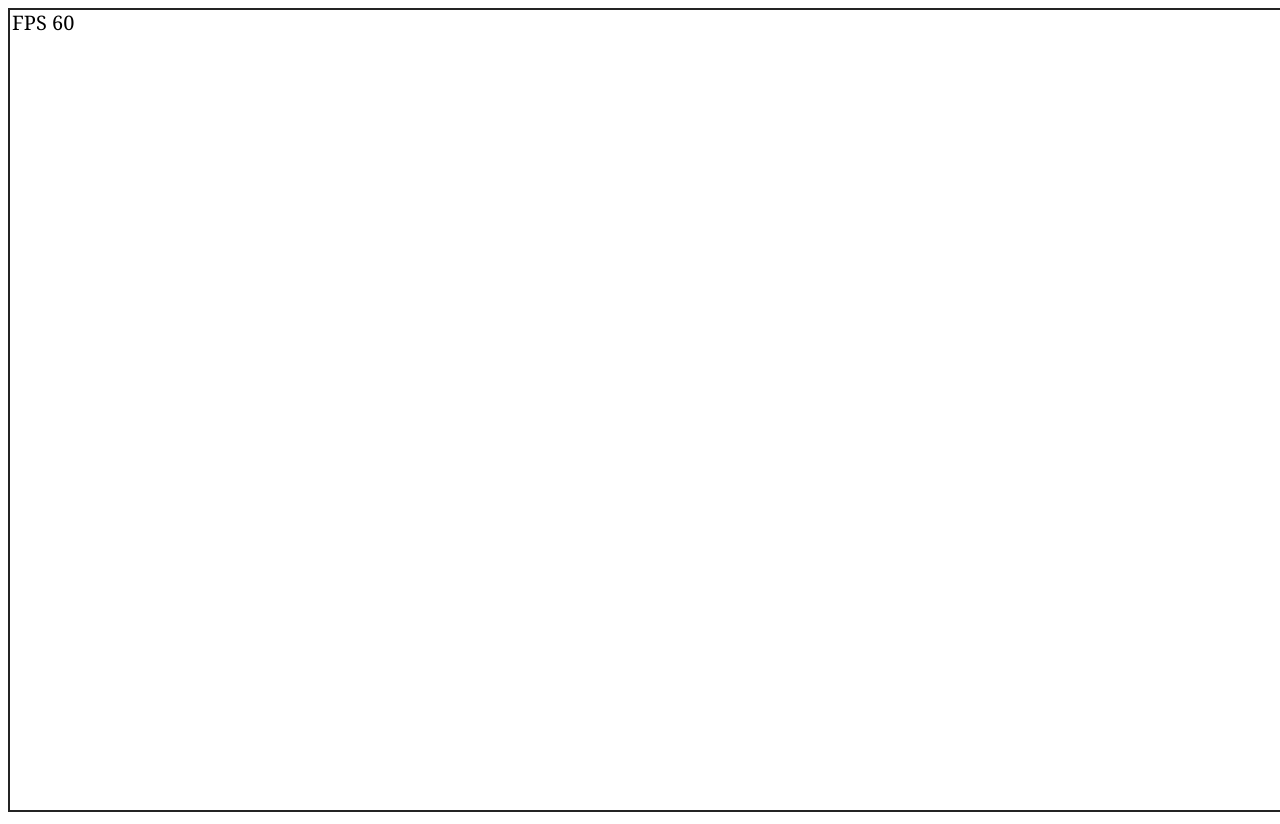
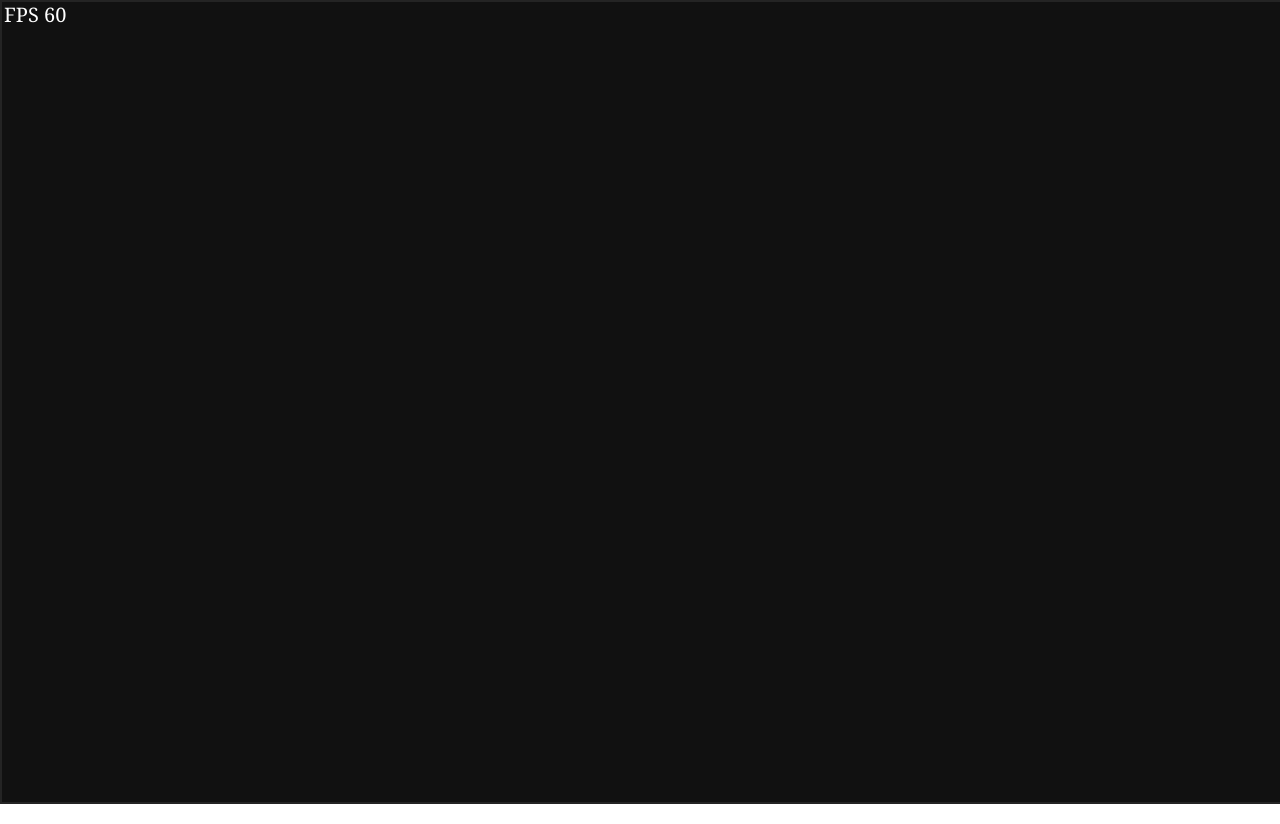
Before and after one commit to Drummer01/lightnigh, a website built with webpack: page index.html in a window 1280 px wide. Built offline with nearby package versions, Linux system fonts and the light colour scheme.

Commit message:
Some minor changes

```diff
--- a/index.html
+++ b/index.html
@@ -3,6 +3,10 @@
 <head>
 	<title>Lightning</title>
 	<style>
+		body {
+			margin: 0;
+			padding: 0;
+		}
 		canvas {
 			min-height: 100%;
 			min-width: 100%;
--- /dev/null
+++ b/src/helpers/utils.ts
@@ -0,0 +1,22 @@
+/**
+ * Is this a function
+ *
+ * @param x
+ */
+export const isFunction = (x: any) => typeof x === 'function';
+
+/**
+ * Random double
+ *
+ * @param min
+ * @param max
+ */
+export const random = (min : number, max: number) => Math.random() * (max - min) + min;
+
+/**
+ * Random integer
+ *
+ * @param min
+ * @param max
+ */
+export const randomInt = (min: number, max: number) => Math.floor(random(min, max));
--- a/src/index.ts
+++ b/src/index.ts
@@ -1,5 +1,6 @@
 import {World} from "./world";
 import {FpsObject} from "./objects/misc/fps";
+import {LightningObject} from "./objects/lightning/lightning";
 
 const canvas = <HTMLCanvasElement>document.getElementById('canvas');
 canvas.width = window.innerWidth;
@@ -14,7 +15,7 @@ world.add(new FpsObject(2, 20));
 const loop = () => {
   world.update();
 
-  world.draw();
+  world.draw(context);
 
   window.requestAnimationFrame(loop)
 };
@@ -22,3 +23,8 @@ const loop = () => {
 
 // Start the show
 loop();
+
+
+document.addEventListener('click', (e) => {
+  world.add(new LightningObject(e.offsetX, 10))
+});
--- a/src/objects/AbstractObject.ts
+++ b/src/objects/AbstractObject.ts
@@ -4,17 +4,14 @@ import {Drawable} from "../contracts/drawable";
  * Abstraction layer on drawer object
  */
 export class AbstractObject implements Drawable {
-    context!: CanvasRenderingContext2D;
-
-    setContext (ctx: CanvasRenderingContext2D) : void {
-        this.context = ctx;
-    }
-
-    getContext () : CanvasRenderingContext2D {
-        return this.context;
-    }
-
-    draw(): void {}
+    draw(context: CanvasRenderingContext2D): void {}
 
     update(): void {}
+
+    /**
+     * Get drawable which should be drawn
+     */
+    getInnerDrawableObjects () : Drawable[] {
+        return [];
+    }
 }
--- a/src/objects/misc/fps.ts
+++ b/src/objects/misc/fps.ts
@@ -4,18 +4,18 @@ export class FpsObject extends AbstractObject {
     /**
      * The two d position on
      */
-    x: number;
-    y: number;
+    protected x: number;
+    protected y: number;
 
     /**
      * Time in milliseconds to last frame call
      */
-    lastFrameCallTime: number;
+    protected lastFrameCallTime: number;
 
     /**
      * Current fps
      */
-    fps: number = 0;
+    protected fps: number = 0;
 
     constructor (x: number, y: number) {
         super();
@@ -26,9 +26,10 @@ export class FpsObject extends AbstractObject {
         this.lastFrameCallTime = performance.now();
     }
 
-    draw (): void {
-        this.context.font = "20px Georgia";
-        this.context.fillText(`FPS ${this.fps}`, this.x, this.y);
+    draw (context: CanvasRenderingContext2D): void {
+        context.font = "20px Georgia";
+        context.fillStyle = '#ffffff';
+        context.fillText(`FPS ${this.fps}`, this.x, this.y);
     }
 
     /**
--- a/src/world.ts
+++ b/src/world.ts
@@ -27,17 +27,43 @@ export class World implements Drawable {
     /**
      * Draw all inner objects
      */
-    draw(): void {
-        this.context.clearRect(0, 0, this.width, this.height);
+    draw (context: CanvasRenderingContext2D): void {
+        context.clearRect(0, 0, this.width, this.height);
 
-        this.objects.forEach(x => x.draw())
+        context.fillStyle = '#111111';
+        context.fillRect(0, 0, this.width, this.height);
+
+        this.objects.map(x => this.recursiveDraw(context, x))
+    }
+
+    /**
+     * Recursively draw objects
+     *
+     * @param context
+     * @param object
+     */
+    recursiveDraw (context: CanvasRenderingContext2D, object: Drawable) {
+        object.draw(context);
+
+        object.getInnerDrawableObjects().map(x => this.recursiveDraw(context, x))
+    }
+
+    /**
+     * Recursively update objects
+     *
+     * @param object
+     */
+    recursiveUpdate(object: Drawable) {
+        object.update();
+
+        object.getInnerDrawableObjects().map(x => this.recursiveUpdate(x))
     }
 
     /**
      * Update all inner objects
      */
-    update(): void {
-        this.objects.forEach(x => x.update())
+    update (): void {
+        this.objects.forEach(x => this.recursiveUpdate(x))
     }
 
     /**
@@ -45,8 +71,6 @@ export class World implements Drawable {
      * @param object
      */
     add (object: Drawable) : void {
-        object.setContext(this.context);
-
         this.objects.push(object);
     }
 
@@ -58,4 +82,8 @@ export class World implements Drawable {
     setContext(context: CanvasRenderingContext2D): void {
         this.context = context;
     }
+
+    getInnerDrawableObjects(): Drawable[] {
+        return [];
+    }
 }
```
